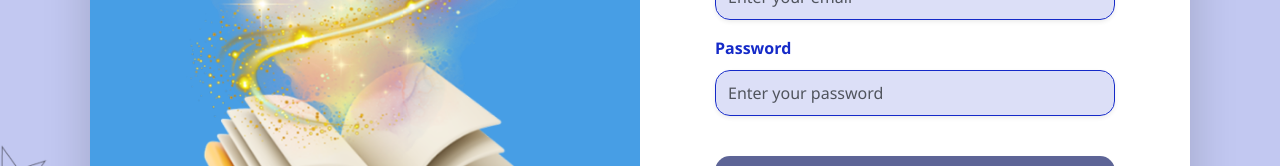
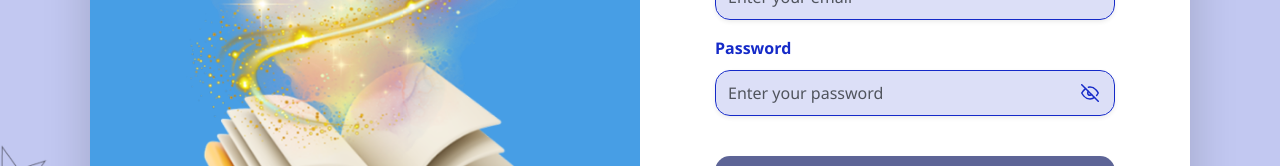
Before and after one commit to Gillgs/AR-Quest, a React (Vite) app: page /login in a window 1280 px wide. Shown: the part 377-543 px from the top of the page. Built offline with nearby package versions, Linux system fonts and the light colour scheme; no server answers.

Commit message:
Implement password visibility toggle in LoginPage
Added functionality to toggle password visibility and sync input type.

```diff
--- a/src/pages/LoginPage.jsx
+++ b/src/pages/LoginPage.jsx
@@ -1,6 +1,7 @@
 import React, { useState, useEffect, useRef } from "react";
 import { useNavigate, Link } from "react-router-dom";
 import { Container, Row, Col, Form, Button, Alert } from "react-bootstrap";
+import { FiEye, FiEyeOff } from 'react-icons/fi';
 import { colors } from "../styles/constants";
 import { supabase } from "../config/supabase";
 
@@ -223,6 +224,17 @@ export default function LoginPage() {
       setIsLoading(false);
     }
   };
+
+  // Keep password input type in sync with showPassword, using the ref as a fallback
+  useEffect(() => {
+    try {
+      if (passwordRef && passwordRef.current) {
+        passwordRef.current.type = showPassword ? 'text' : 'password';
+      }
+    } catch (e) {
+      // ignore
+    }
+  }, [showPassword]);
 
   return (
     <div
@@ -476,14 +488,12 @@ export default function LoginPage() {
 
                         {passwordError ? <div className="invalid-feedback d-block">{passwordError}</div> : null}
 
-                        {password && password.length > 0 ? (
-                          <span
-                            role="button"
+                        <button
+                          type="button"
                           aria-label={showPassword ? "Hide password" : "Show password"}
-                            tabIndex={0}
-                            onClick={() => setShowPassword(!showPassword)}
-                            onKeyDown={(e) => { if (e.key === 'Enter' || e.key === ' ') setShowPassword(!showPassword); }}
                           title={showPassword ? "Hide password" : "Show password"}
+                          onClick={(e) => { e.preventDefault(); e.stopPropagation(); setShowPassword(prev => !prev); }}
+                          onKeyDown={(e) => { if (e.key === 'Enter' || e.key === ' ') { e.preventDefault(); setShowPassword(prev => !prev); } }}
                           style={{
                             position: "absolute",
                             top: "50%",
@@ -494,17 +504,19 @@ export default function LoginPage() {
                             display: "inline-flex",
                             alignItems: "center",
                             justifyContent: "center",
-                              padding: "2px 6px",
-                              borderRadius: "6px",
-                              fontSize: "0.78rem",
-                              fontWeight: 600,
+                            padding: "6px",
+                            borderRadius: "8px",
+                            fontSize: "1rem",
                             background: "transparent",
+                            border: 'none',
                             boxSizing: "border-box"
                           }}
                         >
-                            {showPassword ? "Hide" : "Show"}
-                          </span>
-                        ) : null}
+                          {(!password || password.trim().length === 0)
+                            ? <FiEyeOff size={18} />
+                            : (showPassword ? <FiEye size={18} /> : <FiEyeOff size={18} />)
+                          }
+                        </button>
                       </div>
                     </Form.Group>
 
```
Lines whose indentation alone changed are shown as unchanged.
